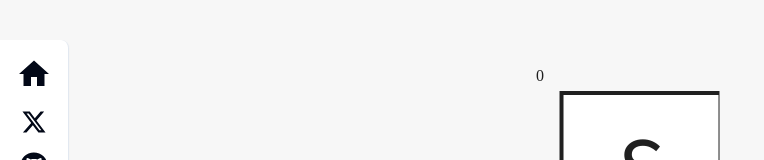
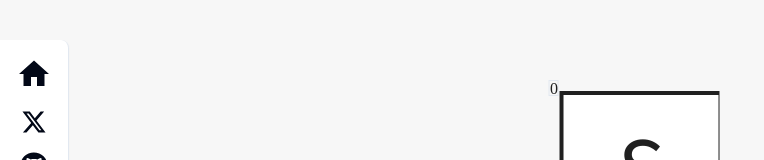
Before and after one commit to kaiiy/haze-ii, a React (Vite) app: page /#/0 in a window 1280 px wide. Shown: the part 160-320 px from the top of the page, without its empty margins (0-764 px from the left). Built offline with nearby package versions, Linux system fonts and the light colour scheme; a web font is replaced by a local one.

Commit message:
wip: 2024-06-22T10:05:30+09:00

```diff
--- a/src/components/BaseScene.tsx
+++ b/src/components/BaseScene.tsx
@@ -181,13 +181,13 @@ const BaseScene = (
               }}
             >
               <span
-                className="absolute font-sawarabi text-charcoal"
+                className="absolute font-sawarabi text-charcoal border"
                 style={{
                   lineHeight: String(fontSize * 0.2) + "px",
                   height: String(fontSize * 0.2) + "px",
                   fontSize: String(fontSize * 0.2) + "px",
-                  left: "-18%",
-                  top: "-18%",
+                  left: "-15px",
+                  top: "-15px",
                 }}
               >
                 {historyIndex}
```
